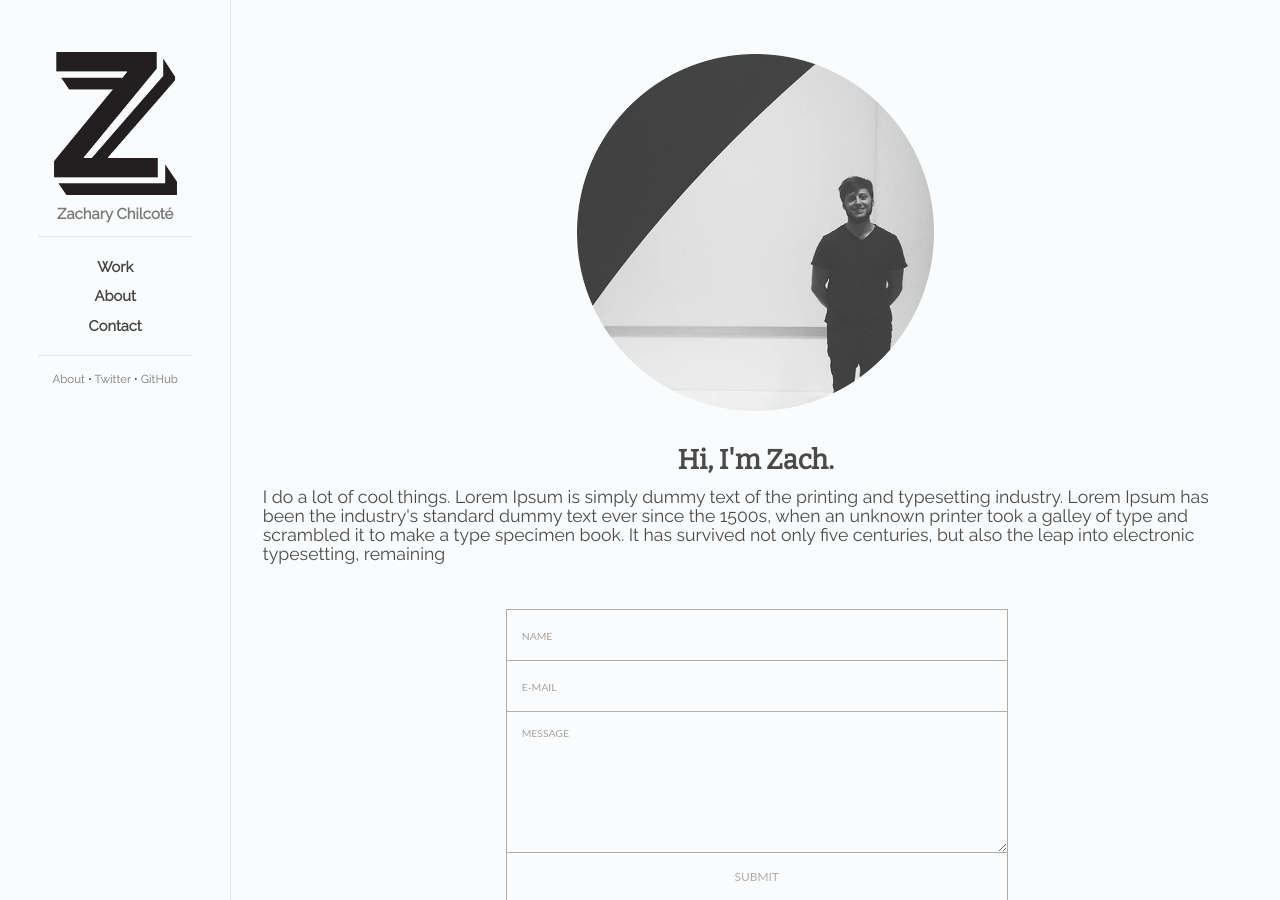
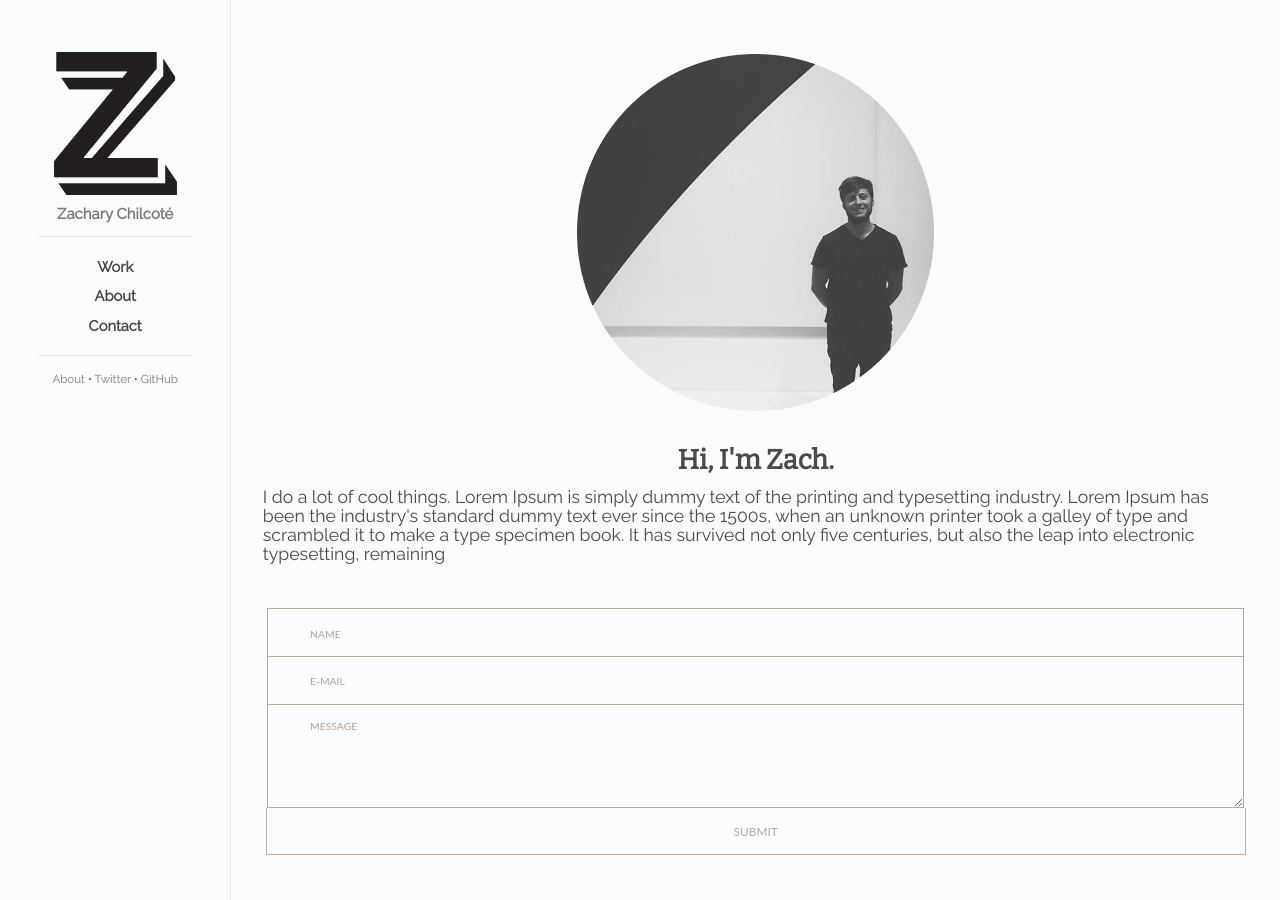
Before and after one commit to Zachsonpub/zachsonpub.github.io, a Jekyll site: the page built from about.html, in a window 1280 px wide. Built offline with Jekyll 4.4.1, drawn with Linux system fonts in a browser that asks for light colours.

Commit message:
contact form fix pt1

```diff
--- a/css/main.css
+++ b/css/main.css
@@ -110,7 +110,7 @@ a:hover {
 @import url(http://fonts.googleapis.com/css?family=Lato:100,300,400);
 
 input::-webkit-input-placeholder, textarea::-webkit-input-placeholder {
-  color: #aca49c;
+  color: #4a4a4a;
   font-size: 0.875em;
 }
 
@@ -185,16 +185,19 @@ input:hover:focus::-ms-placeholder, textarea:hover::focus:-ms-placeholder {
 
 #form {
   position: relative;
-  width: 500px;
-  margin: 50px auto 100px auto;
+  width: 100%;
+  margin: 0 auto 2em auto;
+  text-align: center;
 }
 
 input {
   font-family: 'Lato', sans-serif;
   font-size: 0.875em;
-  width: 470px;
-  height: 50px;
-  padding: 0px 15px 0px 15px;
+
+  width: 85%;
+  height: 4em;
+  padding: 0px 4% 0px 4%;
+  margin-top: -1px;
 
   background: transparent;
   outline: none;
@@ -215,21 +218,16 @@ input:hover {
 }
 
 textarea {
-  width: 470px;
-  max-width: 470px;
-  height: 110px;
-  max-height: 110px;
-  padding: 15px;
-
+  width: 85%;
+  height: 6em;
+  padding: 1.3em 4% 1.3em 4%;
+  margin-top: -1px;
   background: transparent;
   outline: none;
-
   color: #726659;
   font-family: 'Lato', sans-serif;
   font-size: 0.875em;
-
   border: solid 1px #b3aca7;
-
   transition: all 0.3s ease-in-out;
   -webkit-transition: all 0.3s ease-in-out;
   -moz-transition: all 0.3s ease-in-out;
@@ -242,18 +240,15 @@ textarea:hover {
 }
 
 #submit {
-  width: 502px;
-
+  width: 93.45%;
+  height: 4em;
   padding: 0;
-  margin: -5px 0px 0px 0px;
-
+  margin: -4px 0px 0px 0px;
   font-family: 'Lato', sans-serif;
   font-size: 0.875em;
   color: #b3aca7;
-
-  outline:none;
+  outline: none;
   cursor: pointer;
-
   border: solid 1px #b3aca7;
   border-top: none;
 }
```
Also changed, not shown: 2 other files.
